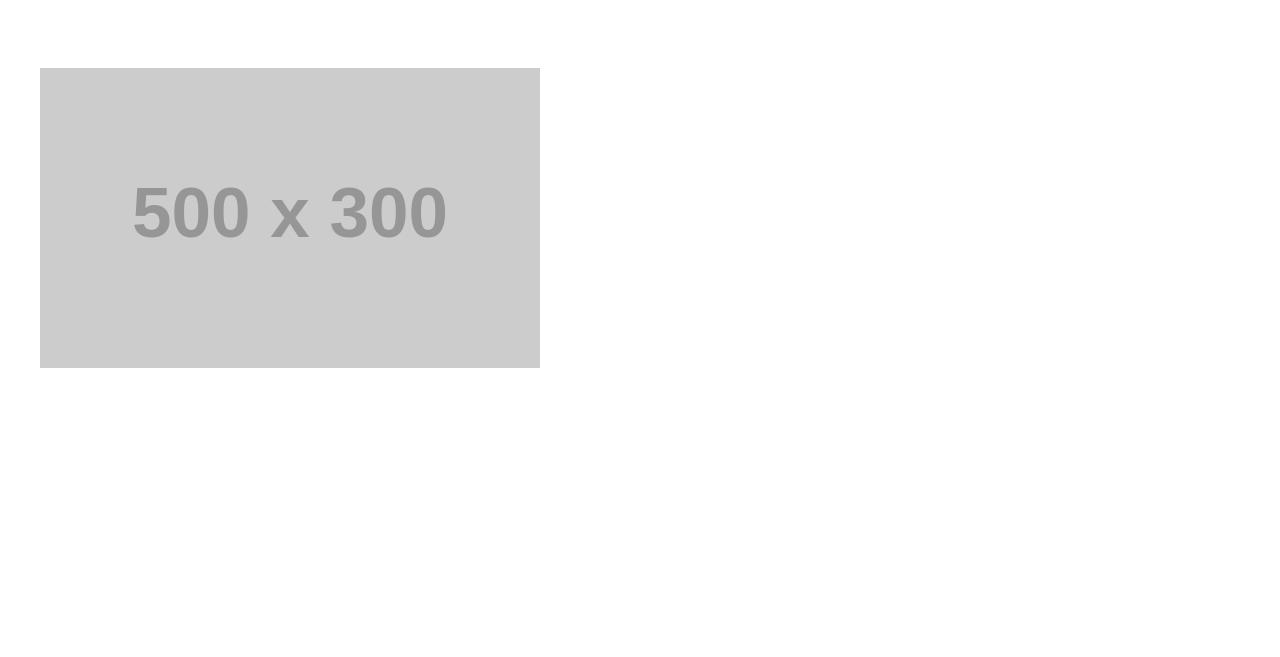
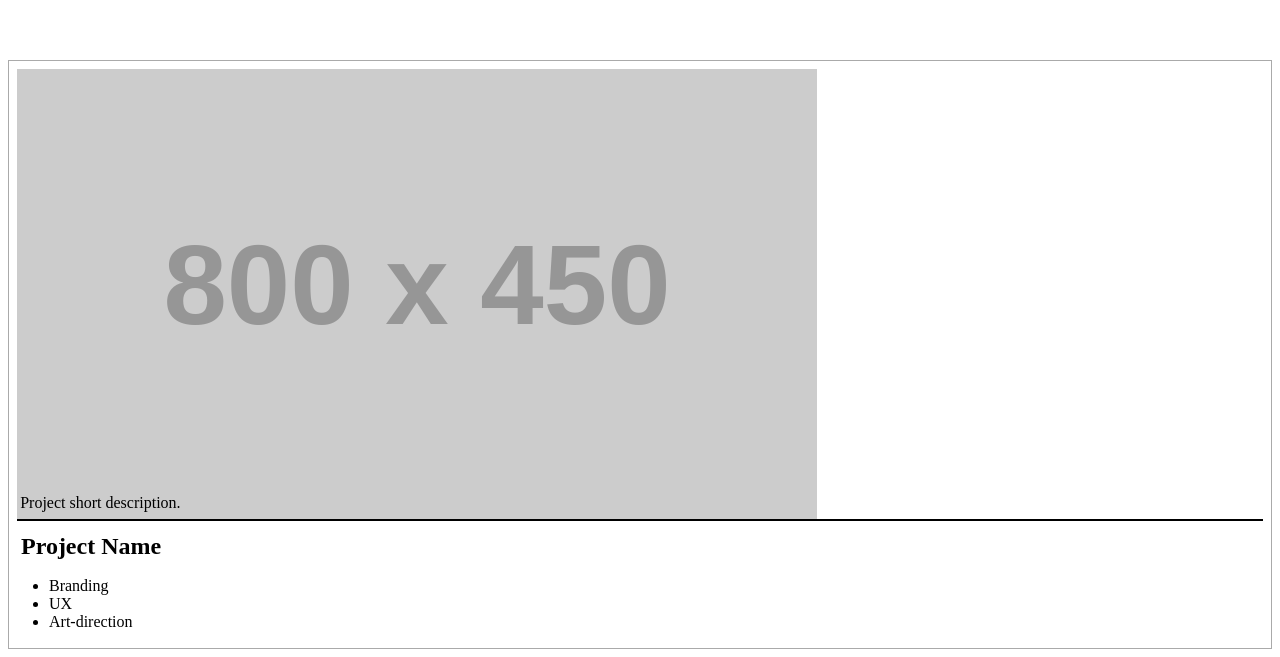
Before and after one commit to dmateobuitrago/personal-portoflio, a plain HTML site: page index.html in a window 1280 px wide. Shown: the part 748-1405 px from the top of the page. Before the commit the page ends 1132 px from the top, so only its background shows below. Drawn offline with nearby package versions, Linux system fonts and the light colour scheme; placeholder pictures from the web are drawn by us.

Commit message:
Structure project

```diff
--- a/css/main.css
+++ b/css/main.css
@@ -68,3 +68,27 @@ img {
     color: #0a0;
     text-decoration: none;
 }
+
+/* Project */
+
+.project,
+.project figure,
+.project-title {
+    margin: 0.5em;
+}
+
+.project {
+
+    border: 0.5px solid #aaa;
+}
+
+.project figure {
+    position: relative;
+    border-bottom: 2px solid black;
+}
+
+.project figcaption{
+    position: absolute;
+    bottom: 0.4em;
+    left: 0.2em;
+}
--- a/index.html
+++ b/index.html
@@ -34,13 +34,24 @@
                </div>
            </div>
         </section>
-        <section id="featured-project">
+        <section id="featured-project" class="project">
             <figure>
                 <picture>
-                    <img src="http://placehold.it/500x300">
+                    <img src="http://placehold.it/800x450">
                 </picture>
-                <figcaption></figcaption>
+                <figcaption>Project short description.</figcaption>
             </figure>
+            <div class="project-info">
+                <h2 class="project-title">Project Name</h2>
+                <div>
+                    <ul>
+                        <li>Branding</li>
+                        <li>UX</li>
+                        <li>Art-direction</li>
+                    </ul>
+                </div>
+            </div>
+
         </section>
     </body>
 </html>
```
